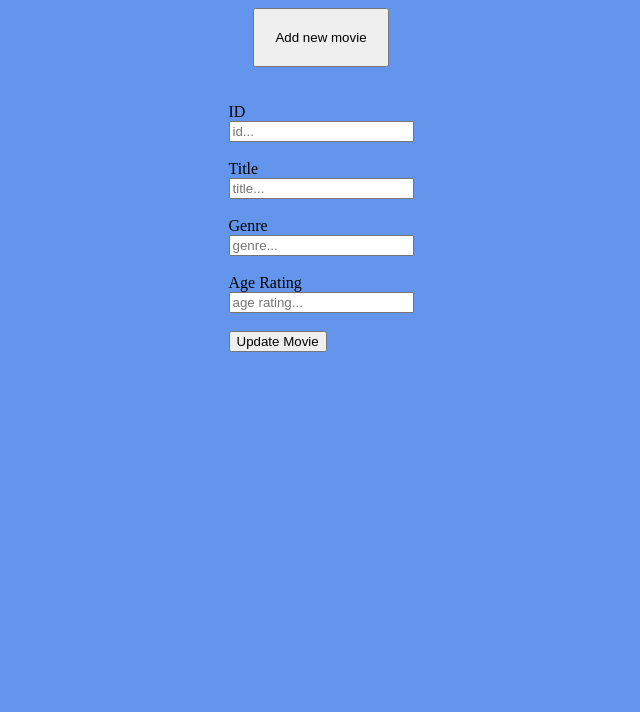
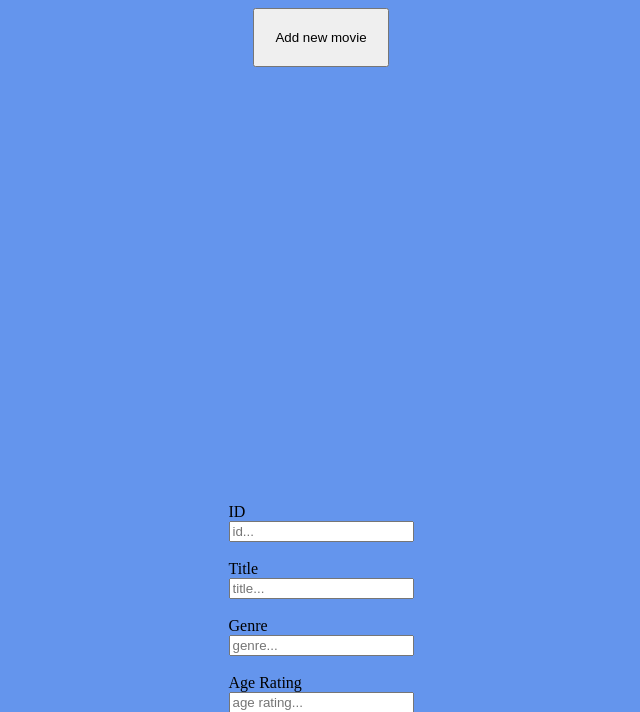
Before and after one commit to bentom08/Full_Stack_api, a web app: page / in a window 1280 px wide. Shown: the top 712 px of the page, without its empty margins (319-959 px from the left). Run offline with its HTML, style and script files only (its server is not run), Linux system fonts and the light colour scheme; data that the repository does not hold is empty.

Commit message:
more css

```diff
--- a/src/main/webapp/styles.css
+++ b/src/main/webapp/styles.css
@@ -3,8 +3,7 @@ body {
 }
 
 #Table {
-  margin: auto;
-  top: 200px;
+  padding: 200px;
 }
 
 #containerAll {
```
